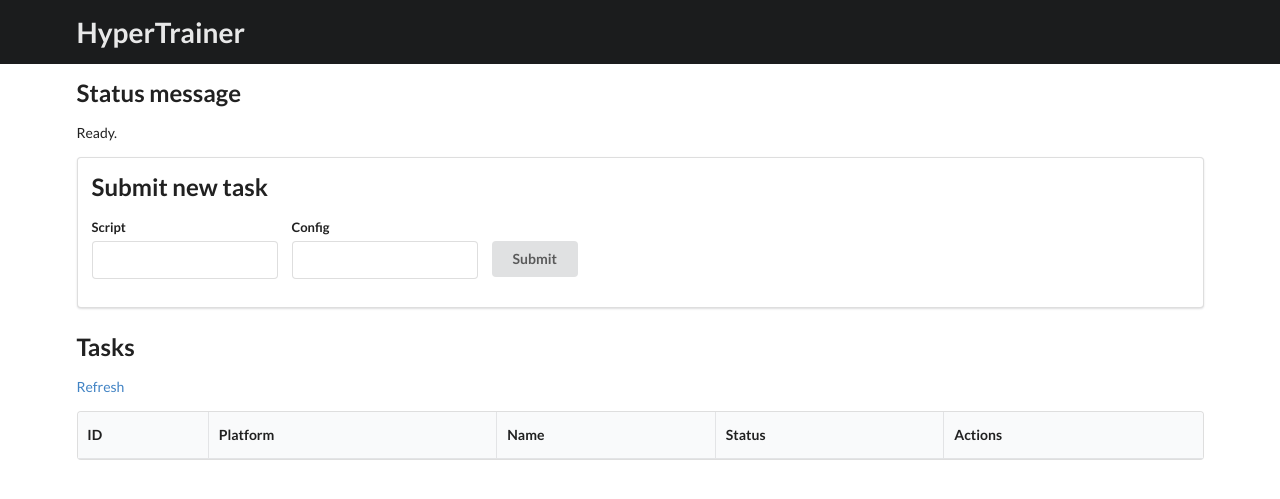
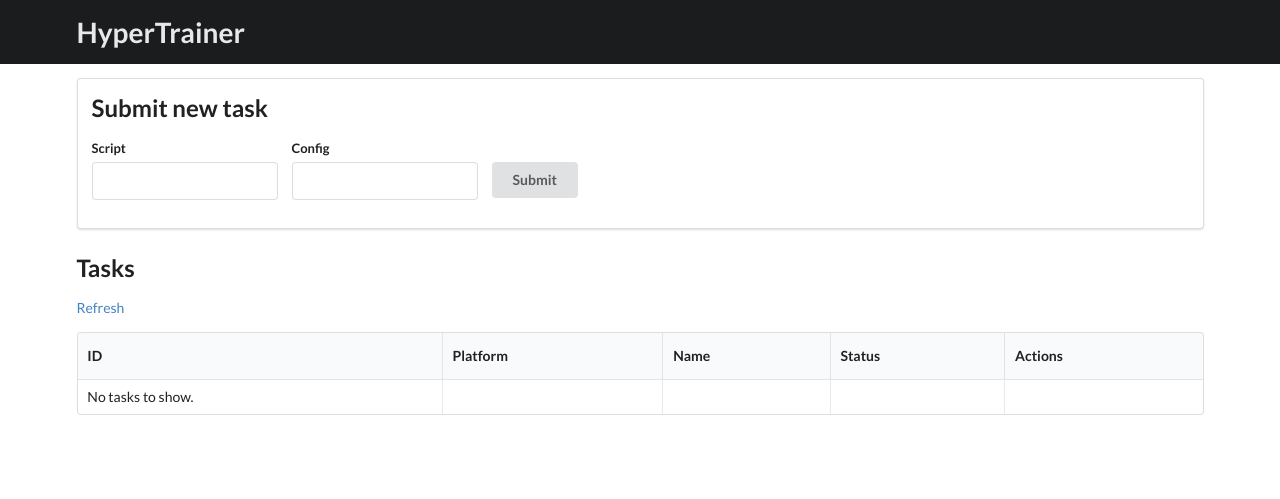
Before and after one commit to lemairecarl/hypertrainer, a Flask app: page / in a window 1280 px wide. Shown: the top 499 px of the page. Run offline with Flask 2, Linux system fonts and the light colour scheme; lists and menus that the app fills with data are empty.

Commit message:
Use message flashing; ui improvements

```diff
--- a/hypertrainer/dashboard.py
+++ b/hypertrainer/dashboard.py
@@ -2,7 +2,7 @@ from pathlib import Path
 import sys
 
 from flask import (
-    Blueprint, render_template, request
+    Blueprint, render_template, request, flash, redirect, url_for
 )
 
 from hypertrainer.experimentmanager import experiment_manager as em
@@ -11,17 +11,17 @@ bp = Blueprint('dashboard', __name__)
 
 
 @bp.route('/', methods=['GET', 'POST'])
-def main(msg='Ready.'):
+def index():
     action = request.args.get('action')
     if action == 'submit':
-        msg = submit()
+        return submit()
     elif action == 'kill':
-        msg = kill()
+        return kill()
     elif action is None:
         pass
     else:
-        msg = 'ERROR: Unrecognized action.'
-    return render_template('index.html', tasks=em.tasks.values(), msg=msg)
+        flash('ERROR: Unrecognized action!', 'error')
+    return render_template('index.html', tasks=em.tasks.values())
 
 
 @bp.route('/monitor/<task_id>')
@@ -35,10 +35,12 @@ def submit():
     script_path = request.form['script']
     config_path = request.form['config']
     em.submit(script_path=Path(script_path), config_file_path=Path(config_path))
-    return 'Launching "{}" with "{}".'.format(script_path, config_path)
+    flash('Submitted "{}" with "{}".'.format(script_path, config_path), 'success')
+    return redirect(url_for('index'))
 
 
 def kill():
     task_id = request.args.get('task_id')
     em.cancel_from_id(task_id)
-    return 'Cancelling task {}.'.format(task_id)
+    flash('Cancelled task {}.'.format(task_id))
+    return redirect(url_for('index'))
--- a/hypertrainer/templates/index.html
+++ b/hypertrainer/templates/index.html
@@ -7,10 +7,10 @@
 <link rel="stylesheet" type="text/css" href="static/semantic-ui/semantic.min.css">
 
 <style type="text/css">
-  table td.Running { background-color: #7aa3ff; }
-  table td.Finished { background-color: #78e878; }
-  table td.Crashed { background-color: #ff7676; }
-  table td.Cancelled { background-color: #bfbfbf; }
+  table td.Running { color: #276f86; background: #f8ffff; }
+  table td.Finished { color: #2c662d; background: #fcfff5; }
+  table td.Crashed { color: #9f3a38; background: #fff6f6; }
+  table td.Cancelled { color: #573a08; background: #fffaf3; }
 </style>
 
 <script type="text/javascript">
@@ -26,8 +26,14 @@
 </div>
 
 <div class="ui container">
-  <h2>Status message</h2>
-  <p>{{ msg }}</p>
+
+    {% with messages = get_flashed_messages(with_categories=true) %}
+      {% if messages %}
+        {% for category, message in messages %}
+          <div class="ui message {{category}}">{{ message }}</div>
+        {% endfor %}
+      {% endif %}
+    {% endwith %}
 
   <div class="ui segment">
   <h2>Submit new task</h2>
@@ -61,6 +67,7 @@
       <th>Status</th>
       <th>Actions</th>
     </tr></thead>
+    {% if tasks %}
         {% for task in tasks %}
           <tr>
             <td data-label="ID">{{ task.task_id }}</td>
@@ -73,5 +80,14 @@
             </td>
           </tr>
         {% endfor %}
+      {% else %}
+        <tr>
+            <td>No tasks to show.</td>
+            <td></td>
+            <td></td>
+            <td></td>
+            <td></td>
+        </tr>
+      {% endif %}
   </table>
 </div>
```
Lines whose indentation alone changed are shown as unchanged.
